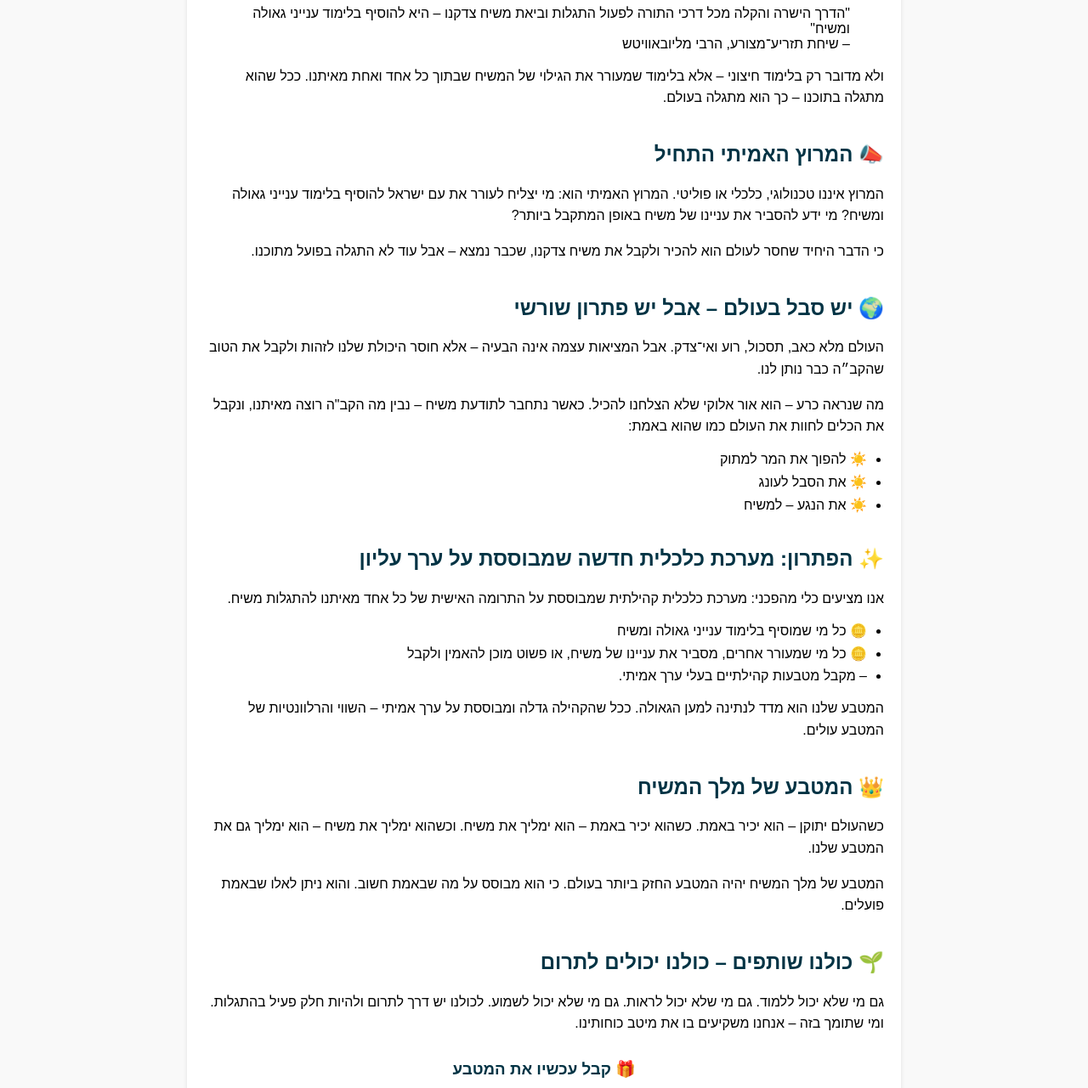
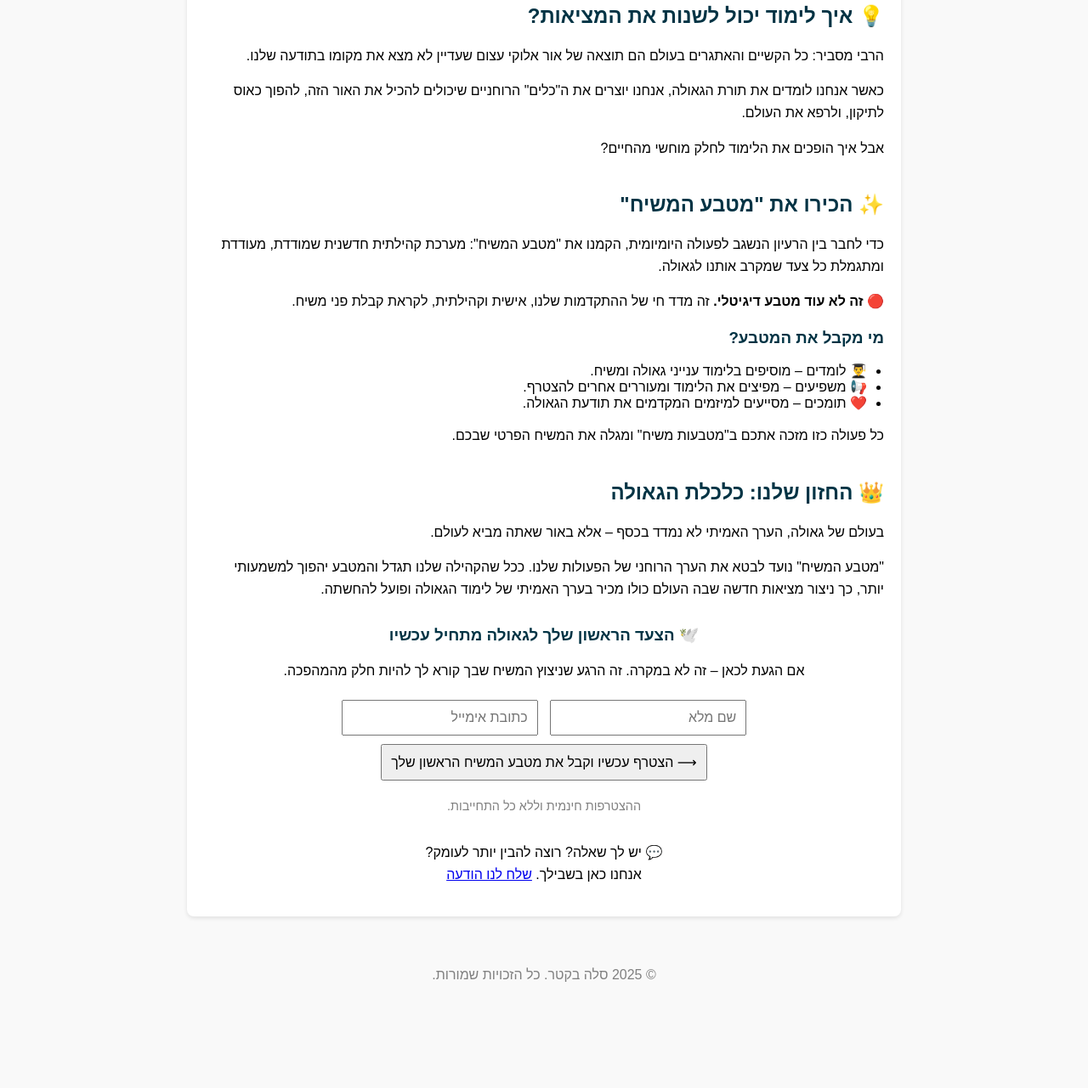
Before and after one commit to akeribpr/sela, a plain HTML site: page index.html in a window 1280 px wide. Shown: the part 339-1620 px from the top of the page at 85% size. After the commit the page ends 1516 px from the top, so only its background shows below. Drawn offline with Linux system fonts and the light colour scheme.

Commit message:
Update index.html

```diff
--- a/index.html
+++ b/index.html
@@ -3,7 +3,7 @@
 <head>
   <meta charset="UTF-8">
   <meta name="viewport" content="width=device-width, initial-scale=1.0">
-  <title>סלה בקטר - המטבע של הגאולה</title>
+  <title>הדרך לגאולה - מטבע המשיח</title>
   <style>
     body {
       font-family: Arial, sans-serif;
@@ -32,11 +32,14 @@
     p {
       line-height: 1.6;
     }
+    blockquote {
+      background: #eee;
+      padding: 10px;
+      border-right: 4px solid #005577;
+      margin: 20px 0;
+    }
     ul {
       padding-right: 20px;
-    }
-    li {
-      margin-bottom: 8px;
     }
     .cta {
       text-align: center;
@@ -59,82 +62,50 @@
 </head>
 <body>
   <header>
-    <h1>סלה בקטר</h1>
-    <h2>המטבע הרוחני הראשון לגאולה</h2>
+    <h1>הדרך הקצרה והעוצמתית ביותר לגאולה – מתחילה כאן</h1>
+    <h2>הרבי מליובאוויטש, מלך המשיח, גילה לנו את הדרך הישרה, המהירה והמעשית ביותר להבאת הגאולה:</h2>
+    <blockquote>"על ידי הוספה בלימוד ענייני גאולה ומשיח."<br>– שיחת הרבי, פרשת תזריע-מצורע, תשנ"א</blockquote>
   </header>
   <main>
-    <h1>💫 הדרך הישרה והקלה ביותר לפעול את ביאת והתגלות משיח צדקנו</h1>
-    <blockquote>
-      "הדרך הישרה והקלה מכל דרכי התורה לפעול התגלות וביאת משיח צדקנו – היא להוסיף בלימוד ענייני גאולה ומשיח"
-      <br>– שיחת תזריע־מצורע, הרבי מליובאוויטש
-    </blockquote>
-    <p>
-      ולא מדובר רק בלימוד חיצוני – אלא בלימוד שמעורר את הגילוי של המשיח שבתוך כל אחד ואחת מאיתנו. ככל שהוא מתגלה בתוכנו – כך הוא מתגלה בעולם.
-    </p>
-
     <div class="section">
-      <h2>📣 המרוץ האמיתי התחיל</h2>
-      <p>
-        המרוץ איננו טכנולוגי, כלכלי או פוליטי. המרוץ האמיתי הוא: מי יצליח לעורר את עם ישראל להוסיף בלימוד ענייני גאולה ומשיח? מי ידע להסביר את עניינו של משיח באופן המתקבל ביותר?
-      </p>
-      <p>
-        כי הדבר היחיד שחסר לעולם הוא להכיר ולקבל את משיח צדקנו, שכבר נמצא – אבל עוד לא התגלה בפועל מתוכנו.
-      </p>
+      <h2>💡 איך לימוד יכול לשנות את המציאות?</h2>
+      <p>הרבי מסביר: כל הקשיים והאתגרים בעולם הם תוצאה של אור אלוקי עצום שעדיין לא מצא את מקומו בתודעה שלנו.</p>
+      <p>כאשר אנחנו לומדים את תורת הגאולה, אנחנו יוצרים את ה"כלים" הרוחניים שיכולים להכיל את האור הזה, להפוך כאוס לתיקון, ולרפא את העולם.</p>
+      <p>אבל איך הופכים את הלימוד לחלק מוחשי מהחיים?</p>
     </div>
 
     <div class="section">
-      <h2>🌍 יש סבל בעולם – אבל יש פתרון שורשי</h2>
-      <p>
-        העולם מלא כאב, תסכול, רוע ואי־צדק. אבל המציאות עצמה אינה הבעיה – אלא חוסר היכולת שלנו לזהות ולקבל את הטוב שהקב״ה כבר נותן לנו.
-      </p>
-      <p>
-        מה שנראה כרע – הוא אור אלוקי שלא הצלחנו להכיל. כאשר נתחבר לתודעת משיח – נבין מה הקב"ה רוצה מאיתנו, ונקבל את הכלים לחוות את העולם כמו שהוא באמת:
-      </p>
+      <h2>✨ הכירו את "מטבע המשיח"</h2>
+      <p>כדי לחבר בין הרעיון הנשגב לפעולה היומיומית, הקמנו את "מטבע המשיח": מערכת קהילתית חדשנית שמודדת, מעודדת ומתגמלת כל צעד שמקרב אותנו לגאולה.</p>
+      <p><strong>🔴 זה לא עוד מטבע דיגיטלי.</strong> זה מדד חי של ההתקדמות שלנו, אישית וקהילתית, לקראת קבלת פני משיח.</p>
+
+      <h3>מי מקבל את המטבע?</h3>
       <ul>
-        <li>☀️ להפוך את המר למתוק</li>
-        <li>☀️ את הסבל לעונג</li>
-        <li>☀️ את הנגע – למשיח</li>
+        <li>👨‍🎓 לומדים – מוסיפים בלימוד ענייני גאולה ומשיח.</li>
+        <li>📢 משפיעים – מפיצים את הלימוד ומעוררים אחרים להצטרף.</li>
+        <li>❤️ תומכים – מסייעים למיזמים המקדמים את תודעת הגאולה.</li>
       </ul>
+      <p>כל פעולה כזו מזכה אתכם ב"מטבעות משיח" ומגלה את המשיח הפרטי שבכם.</p>
     </div>
 
     <div class="section">
-      <h2>✨ הפתרון: מערכת כלכלית חדשה שמבוססת על ערך עליון</h2>
-      <p>
-        אנו מציעים כלי מהפכני: מערכת כלכלית קהילתית שמבוססת על התרומה האישית של כל אחד מאיתנו להתגלות משיח.
-      </p>
-      <ul>
-        <li>🪙 כל מי שמוסיף בלימוד ענייני גאולה ומשיח</li>
-        <li>🪙 כל מי שמעורר אחרים, מסביר את עניינו של משיח, או פשוט מוכן להאמין ולקבל</li>
-        <li>– מקבל מטבעות קהילתיים בעלי ערך אמיתי.</li>
-      </ul>
-      <p>
-        המטבע שלנו הוא מדד לנתינה למען הגאולה. ככל שהקהילה גדלה ומבוססת על ערך אמיתי – השווי והרלוונטיות של המטבע עולים.
-      </p>
-    </div>
-
-    <div class="section">
-      <h2>👑 המטבע של מלך המשיח</h2>
-      <p>
-        כשהעולם יתוקן – הוא יכיר באמת. כשהוא יכיר באמת – הוא ימליך את משיח. וכשהוא ימליך את משיח – הוא ימליך גם את המטבע שלנו.
-      </p>
-      <p>
-        המטבע של מלך המשיח יהיה המטבע החזק ביותר בעולם. כי הוא מבוסס על מה שבאמת חשוב. והוא ניתן לאלו שבאמת פועלים.
-      </p>
-    </div>
-
-    <div class="section">
-      <h2>🌱 כולנו שותפים – כולנו יכולים לתרום</h2>
-      <p>
-        גם מי שלא יכול ללמוד. גם מי שלא יכול לראות. גם מי שלא יכול לשמוע. לכולנו יש דרך לתרום ולהיות חלק פעיל בהתגלות. ומי שתומך בזה – אנחנו משקיעים בו את מיטב כוחותינו.
-      </p>
+      <h2>👑 החזון שלנו: כלכלת הגאולה</h2>
+      <p>בעולם של גאולה, הערך האמיתי לא נמדד בכסף – אלא באור שאתה מביא לעולם.</p>
+      <p>"מטבע המשיח" נועד לבטא את הערך הרוחני של הפעולות שלנו. ככל שהקהילה שלנו תגדל והמטבע יהפוך למשמעותי יותר, כך ניצור מציאות חדשה שבה העולם כולו מכיר בערך האמיתי של לימוד הגאולה ופועל להחשתה.</p>
     </div>
 
     <div class="cta">
-      <h3>🎁 קבל עכשיו את המטבע</h3>
-      <p>אם הגעת לדף הזה – זה סימן שאתה חלק. הצטרף עכשיו, וקבל מהראשונים את המטבע של מלך המשיח.</p>
+      <h3>🕊️ הצעד הראשון שלך לגאולה מתחיל עכשיו</h3>
+      <p>אם הגעת לכאן – זה לא במקרה. זה הרגע שניצוץ המשיח שבך קורא לך להיות חלק מהמהפכה.</p>
       <input type="text" placeholder="שם מלא">
       <input type="email" placeholder="כתובת אימייל">
-      <button>שליחה</button>
+      <button>⟶ הצטרף עכשיו וקבל את מטבע המשיח הראשון שלך</button>
+      <p style="font-size: 0.9em; color: gray;">ההצטרפות חינמית וללא כל התחייבות.</p>
+    </div>
+
+    <div class="cta">
+      <p>💬 יש לך שאלה? רוצה להבין יותר לעומק?<br>
+      אנחנו כאן בשבילך. <a href="#">שלח לנו הודעה</a></p>
     </div>
   </main>
   <footer>
```
